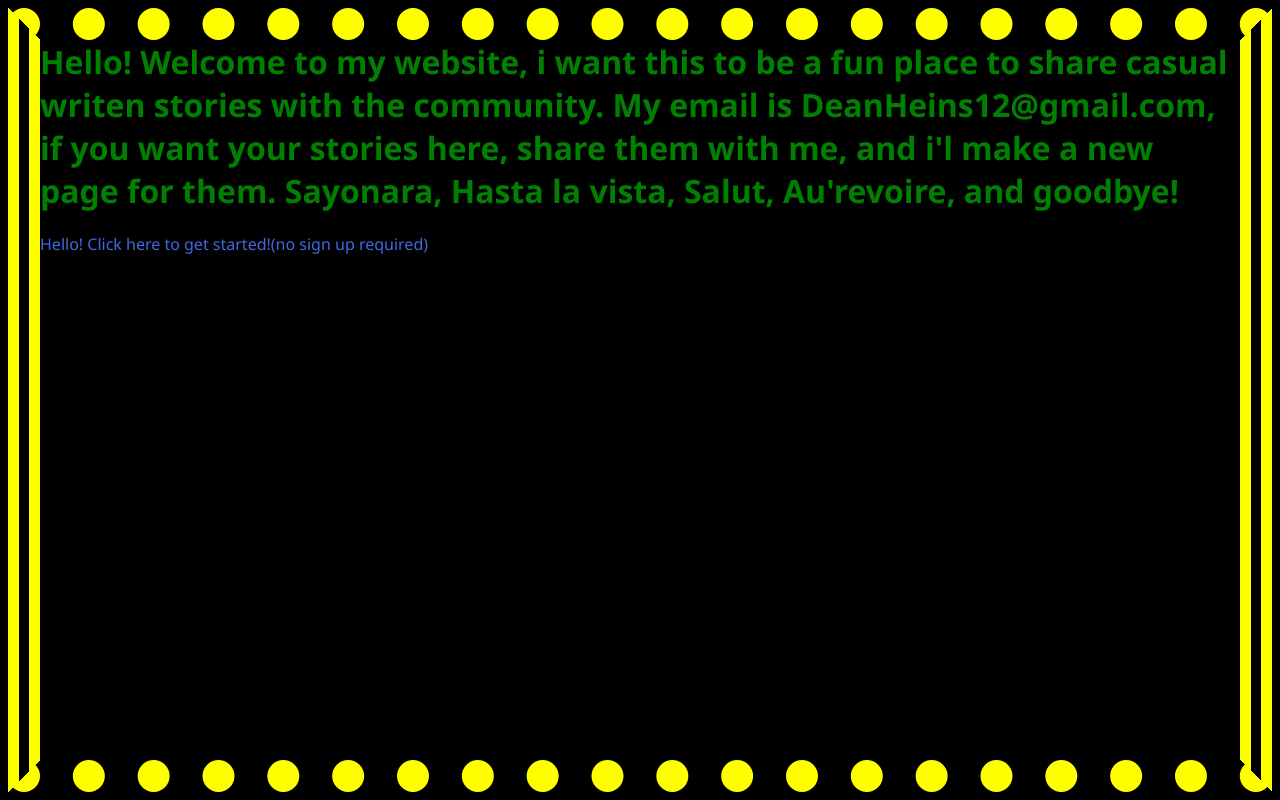
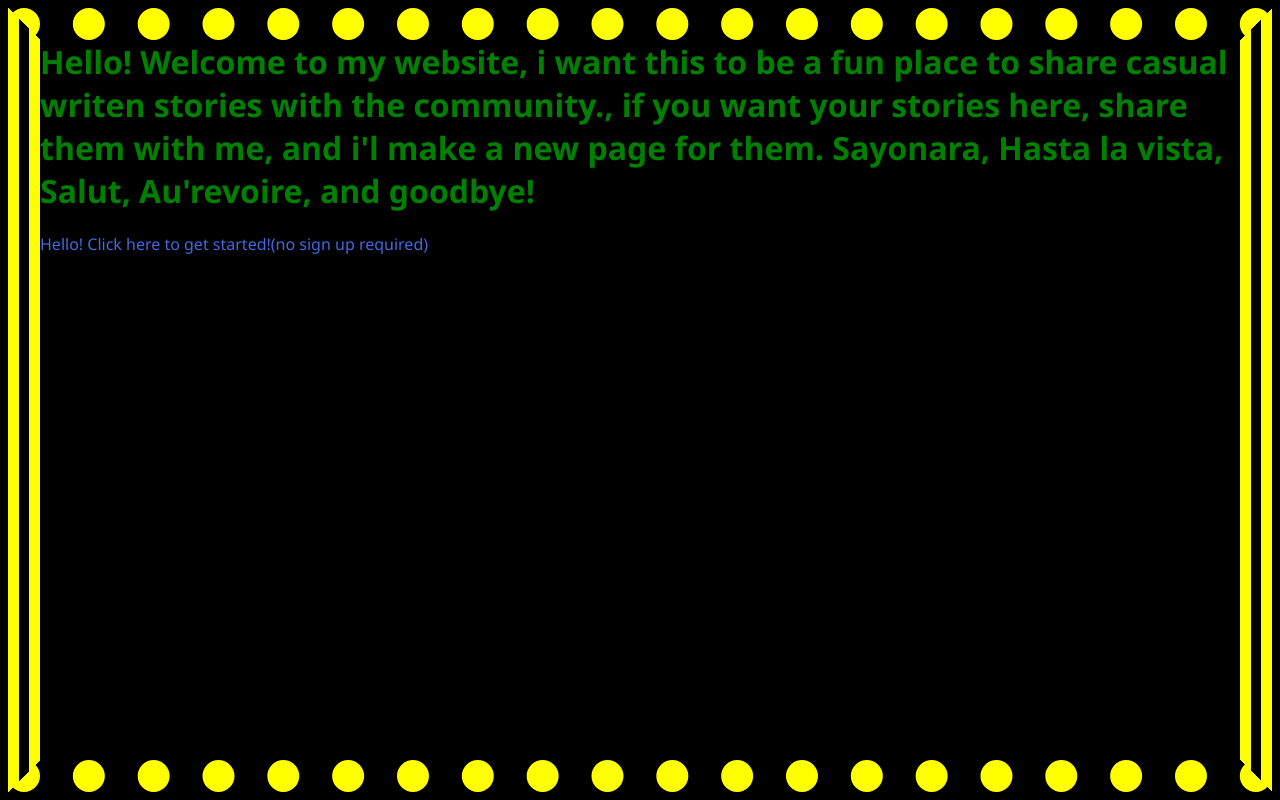
Before and after one commit to DeanHeins/Comunity-books, a plain HTML site: page introduction/index.html in a window 1280 px wide. Drawn offline with Linux system fonts and the light colour scheme.

Commit message:
Swiched out personal info

```diff
--- a/introduction/index.html
+++ b/introduction/index.html
@@ -4,7 +4,7 @@
     </head>
     <body>
         <h1>
-            Hello! Welcome to my website, i want this to be a fun place to share casual writen stories with the community. My email is DeanHeins12@gmail.com, if you want your stories here, share them with me, and i'l make a new page for them. Sayonara, Hasta la vista, Salut, Au'revoire, and goodbye!
+            Hello! Welcome to my website, i want this to be a fun place to share casual writen stories with the community., if you want your stories here, share them with me, and i'l make a new page for them. Sayonara, Hasta la vista, Salut, Au'revoire, and goodbye!
         </h1>
         <div class="anchorstarter">
             <p>Hello!
```
